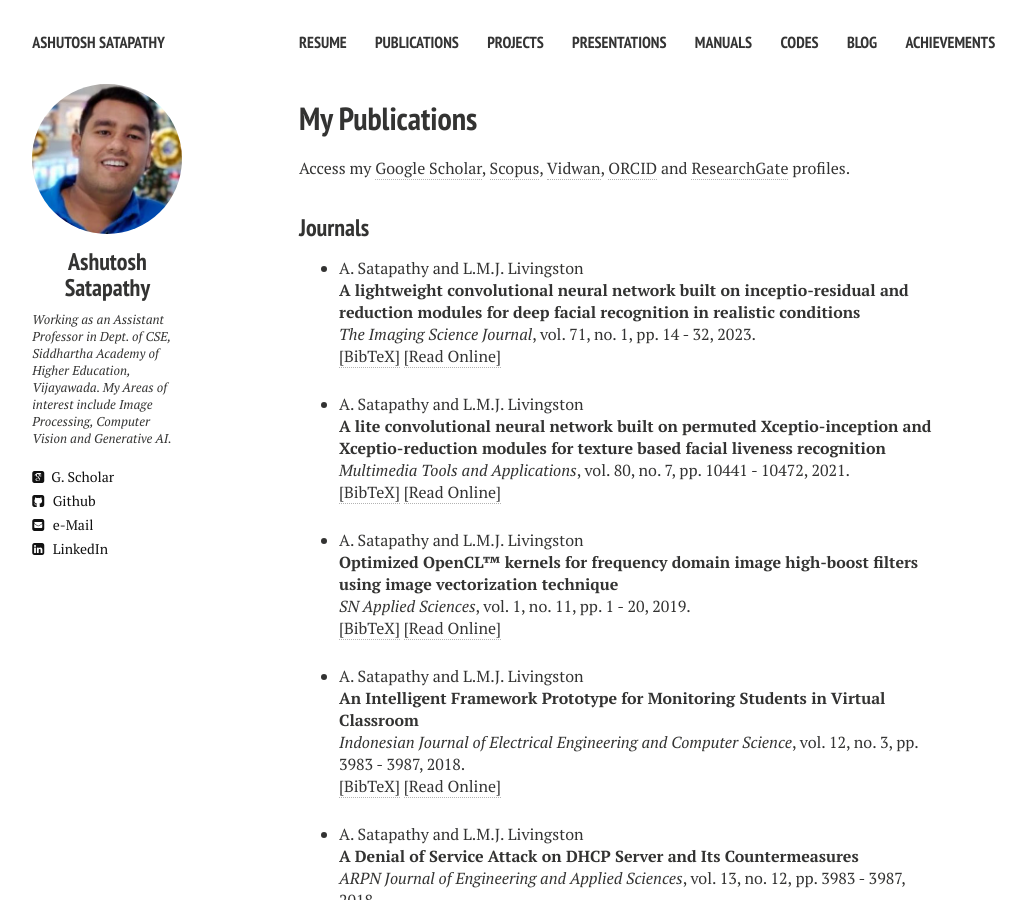
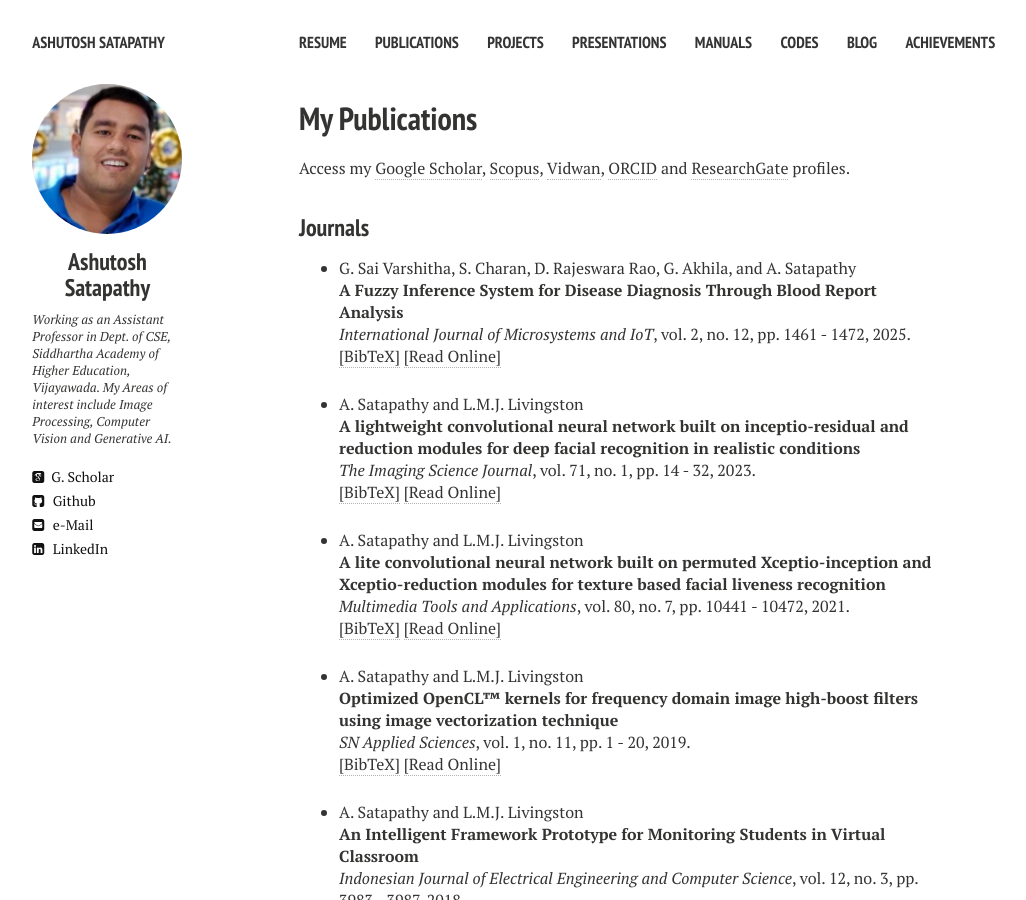
Before and after one commit to ashutoshsatapathy1990/ashutoshsatapathy1990.github.io, a Jekyll site: the page built from publications.md, in a window 1280 px wide and 900 px high. Shown: the whole window, without its empty margins (21-1047 px from the left). Built offline with Jekyll 4.4.1, drawn with Linux system fonts in a browser that asks for light colours; nearby versions of some CDN libraries.

Commit message:
Update publications.html

```diff
--- a/_layouts/publications.html
+++ b/_layouts/publications.html
@@ -84,6 +84,34 @@ div.bibtex pre { font-size: 75%; overflow: auto;  width: 100%; padding: 0em 0em;
 
 <h3 style="margin-bottom:0px;padding-top:10px;">Journals</h3>
 <ul class="biblist">
+<!-- Item: sai2025fuzzy -->
+<li ><p>
+ G. Sai Varshitha, S. Charan, D. Rajeswara Rao, G. Akhila, and A. Satapathy<br><b>A Fuzzy Inference System for Disease Diagnosis Through Blood Report Analysis</b><br>
+<i>International Journal of Microsystems and IoT</i>,
+vol. 2,
+no. 12,
+pp. 1461 - 1472,
+2025.
+<br />
+<a href="javascript:toggleBibtex('sai2025fuzzy')">[BibTeX]</a>
+<a href="https://www.ijmit.org/Photo/IJMIT20250652R1_Pub.pdf" target="_blank">[Read Online]</a>
+</p>
+<div id="bib_sai2025fuzzy" class="bibtex noshow">
+<pre>
+@article{sai2025fuzzy,
+  title={A Fuzzy Inference System for Disease Diagnosis Through Blood Report Analysis},
+  author={Sai Varshitha, G., A. Sai, C., D. Rajeswara, R., Akhila, G. and Ashutosh, S.},
+  journal={International Journal of Microsystems and IoT},
+  volume={2},
+  number={12},
+  pages={1461--1472},
+  year={2025},
+  publisher={Indian Society for VLSI Education}
+}
+</pre>
+</div>
+</li>
+
 <!-- Item: satapathy2023lightweight -->
 <li ><p>
 A. Satapathy and L.M.J. Livingston<br><b>A lightweight convolutional neural network built on inceptio-residual and reduction modules for deep facial recognition in realistic conditions</b><br>
```
